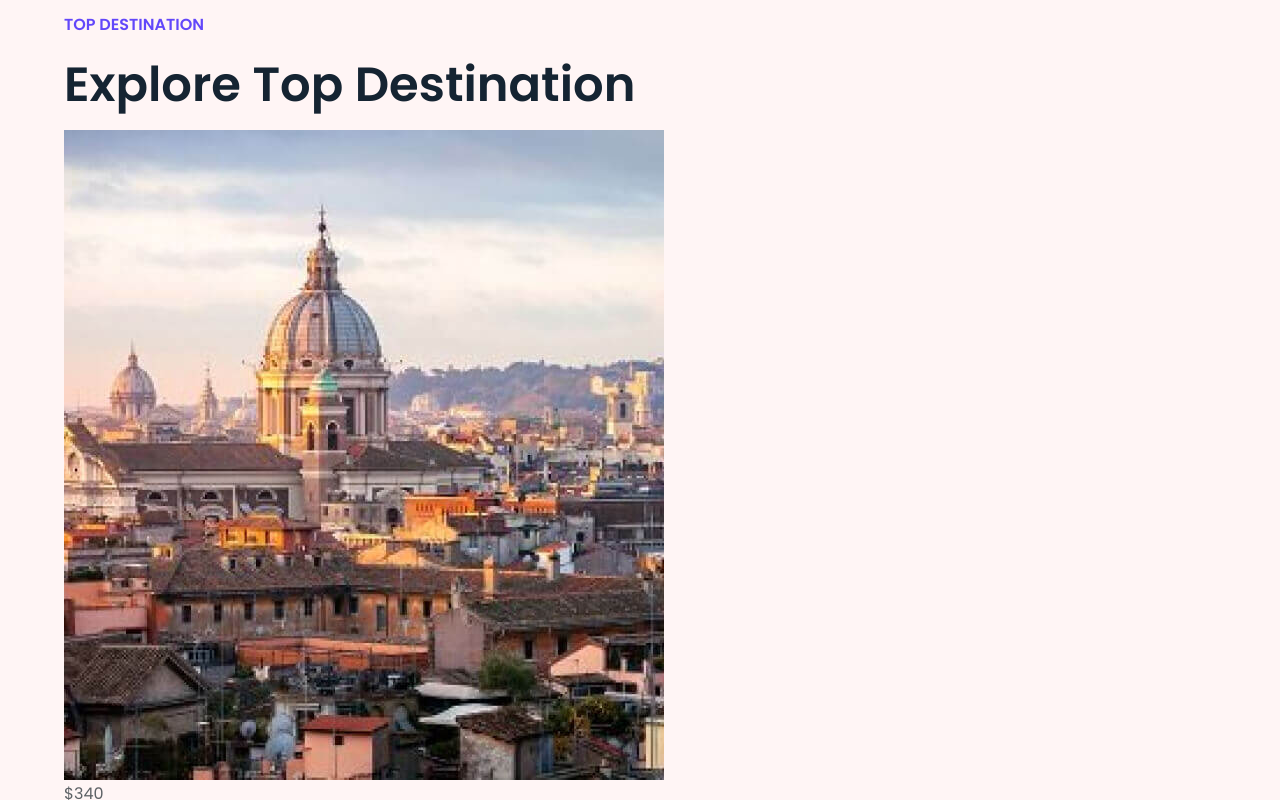
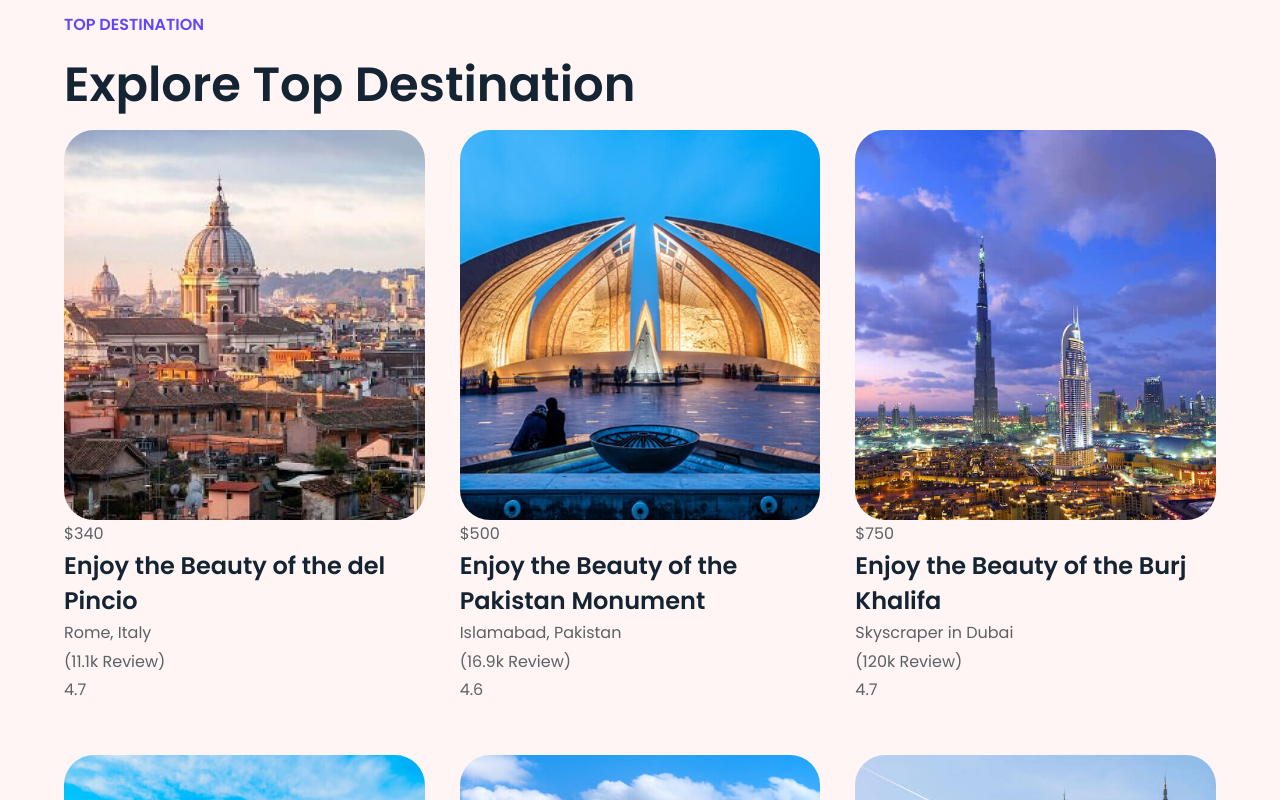
Before and after one commit to Meetkamal256/travelia-website-react-typescript, a React (Vite) app: page / in a window 1280 px wide. Shown: the part 1620-2420 px from the top of the page. Built offline with nearby package versions, Linux system fonts and the light colour scheme.

Commit message:
modified destination component jsx

```diff
--- a/src/components/destination/Destination.tsx
+++ b/src/components/destination/Destination.tsx
@@ -16,9 +16,10 @@ const Destination = () => {
                   <img
                     src={image}
                     alt=""
+                    loading="lazy"
+                    className="img-cover"
                     width="600"
                     height="650"
-                    loading="lazy"
                   />
                   <span className="card__price">{price}</span>
                 </div>
--- a/src/components/destination/destination.css
+++ b/src/components/destination/destination.css
@@ -0,0 +1,14 @@
+.desti__list {
+  display: grid;
+  grid-template-columns: repeat(3, 1fr);
+  gap: 50px 35px;
+}
+
+.desti__card .card__banner {
+  position: relative;
+}
+
+.desti__card .card__banner img {
+  background-color: var(--bg-gainsboro);
+  border-radius: var(--radius-30);
+}
```
